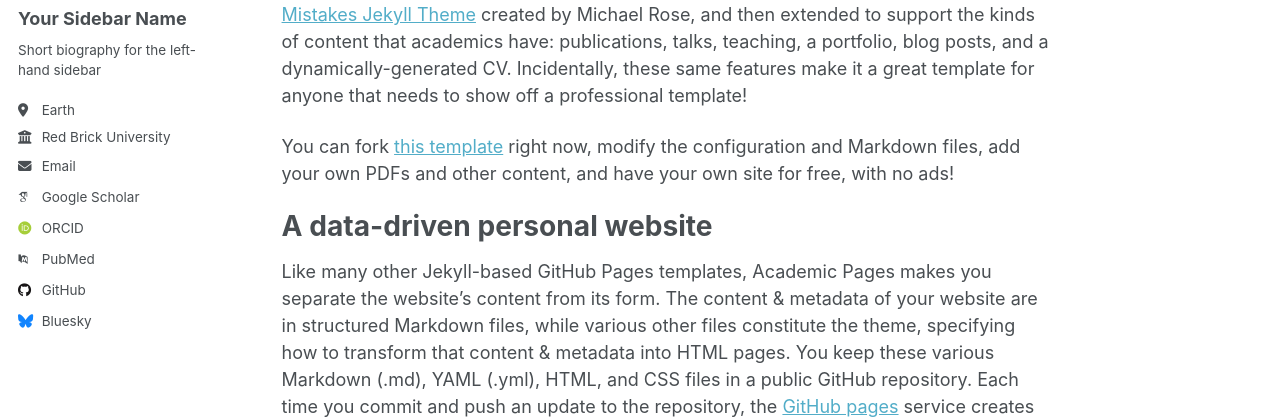
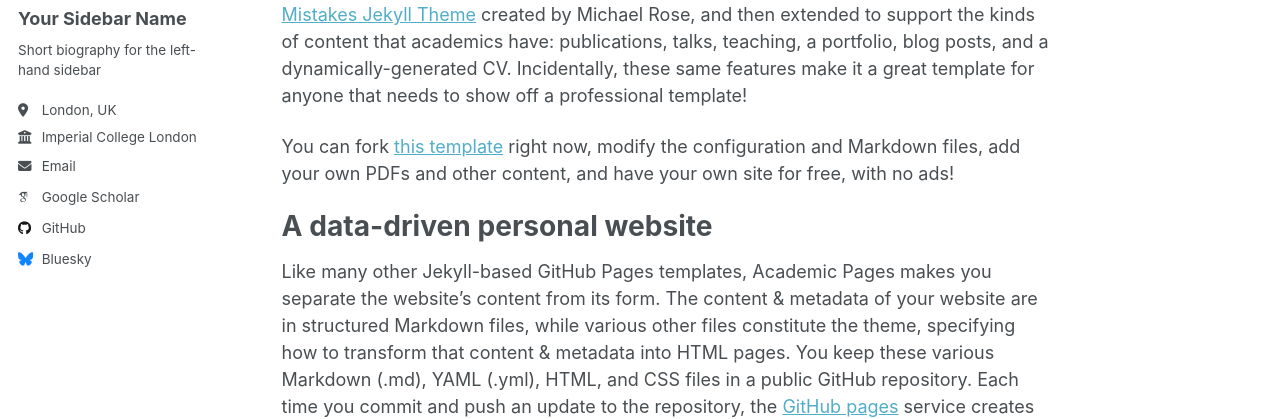
Before and after one commit to jameswoodfield/jameswoodfield.github.io, a Jekyll site: the page built from _pages/about.md, in a window 1280 px wide. Shown: the part 276-695 px from the top of the page. Built offline with Jekyll 4.4.1, drawn with Linux system fonts in a browser that asks for light colours; some web fonts are replaced; a script that is not in the unit is left out.

Commit message:
Update site config with new URL and author details
Changed the site URL, author location, employer, email, and updated Google Scholar link in _config.yml. Commented out ORCID and PubMed links to reflect current information.

```diff
--- a/_config.yml
+++ b/_config.yml
@@ -13,7 +13,7 @@
 title_separator          : "-"
 name                     : &name "James Woodfield"
 description              : &description "personal description"
-url                      : https://academicpages.github.io # the base hostname & protocol for your site e.g. "https://[your GitHub username].github.io" or if you already have some other page hosted on Github then use "https://[your GitHub username].github.io/[Your Repo Name]"
+url                      : https://James14641.github.io # the base hostname & protocol for your site e.g. "https://[your GitHub username].github.io" or if you already have some other page hosted on Github then use "https://[your GitHub username].github.io/[Your Repo Name]"
 baseurl                  : "" # the subpath of your site, e.g. "/blog"
 repository               : "academicpages/academicpages.github.io"
 
@@ -26,20 +26,20 @@
   name             : "Your Sidebar Name"
   pronouns         : # example: "she/her"
   bio              : "Short biography for the left-hand sidebar"
-  location         : "Earth"
-  employer         : "Red Brick University"
+  location         : "London, UK"
+  employer         : "Imperial College London"
   uri              : # URL
-  email            : "none@example.org"
+  email            : "j.woodfield18@imperial.ac.uk"
 
   # Academic websites
   academia         : # URL
   arxiv            : # URL - Update with the correct link to your profile
-  googlescholar    : "https://scholar.google.com/citations?user=PS_CX0AAAAAJ"
+  googlescholar    : "https://scholar.google.com/citations?user=mAwYQ9AAAAAJ&hl=en"
   inspire-hep      : # URL
   impactstory      : # URL
-  orcid            : "http://orcid.org/yourorcidurl"
+  orcid            : #"http://orcid.org/yourorcidurl"
   semantic         : # URL
-  pubmed           : "https://www.ncbi.nlm.nih.gov/pubmed/?term=john+snow"
+  pubmed           : #"https://www.ncbi.nlm.nih.gov/pubmed/?term=john+snow"
   researchgate     : # URL
   scopus           : # URL
 
```
